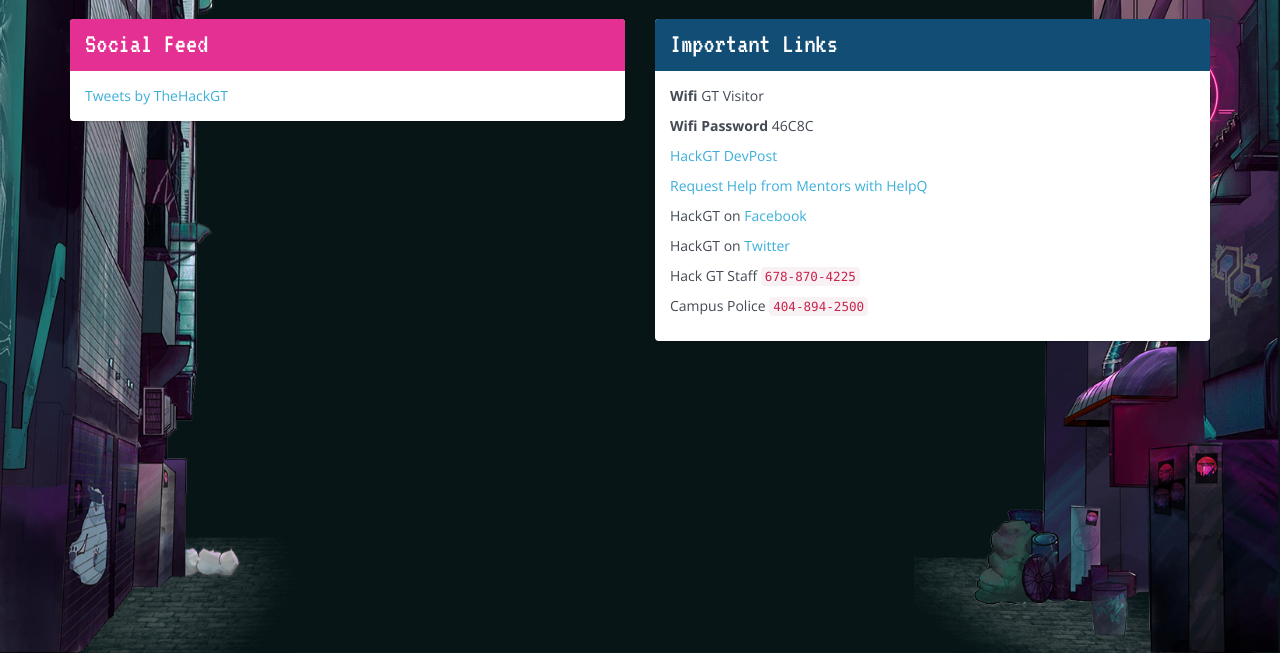
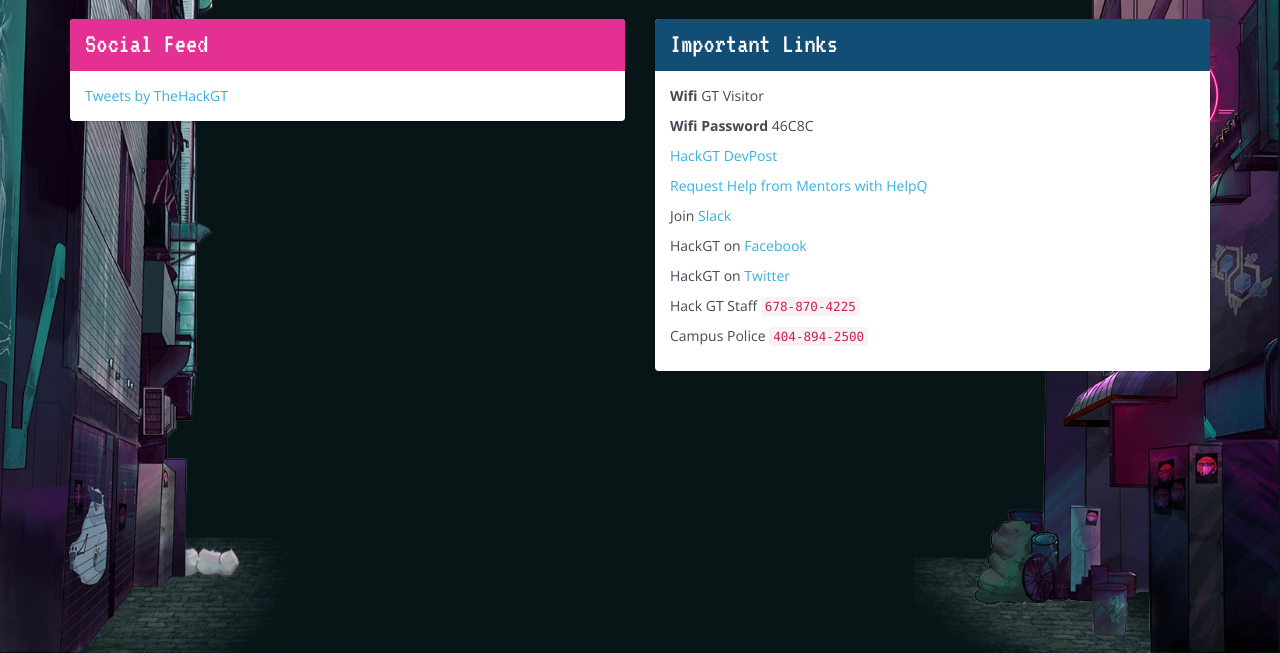
Before and after one commit to HackGT/hackgt2017-live, a plain HTML site: page index.html in a window 1280 px wide. Shown: the part 147-800 px from the top of the page. Drawn offline with nearby package versions, Linux system fonts and the light colour scheme.

Commit message:
Slack code

```diff
--- a/index.html
+++ b/index.html
@@ -74,6 +74,8 @@
                                 <p><a href="https://hackgt2017.devpost.com/">HackGT DevPost</a></p>
 
                                 <p><a href="https://helpq.hack.gt">Request Help from Mentors with HelpQ</a></p>
+
+                                <p>Join <a href="https://join.slack.com/t/hackgt4/shared_invite/enQtMjUyODU5NjA1OTg2LTg1ZGZmZjhlYjQyYjcwY2E5NGE0ZjMzOTBiMjAyZDVmY2I1NTA2NDk2MGU0OTNiOWRhNjU4NmM0NTlkZjdlZDk">Slack</a></p>
 
                                 <p>HackGT on <a href="https://www.facebook.com/HackGT/">Facebook</a></p>
                                 <p>HackGT on <a href="https://twitter.com/TheHackGT">Twitter</a></p>
```
